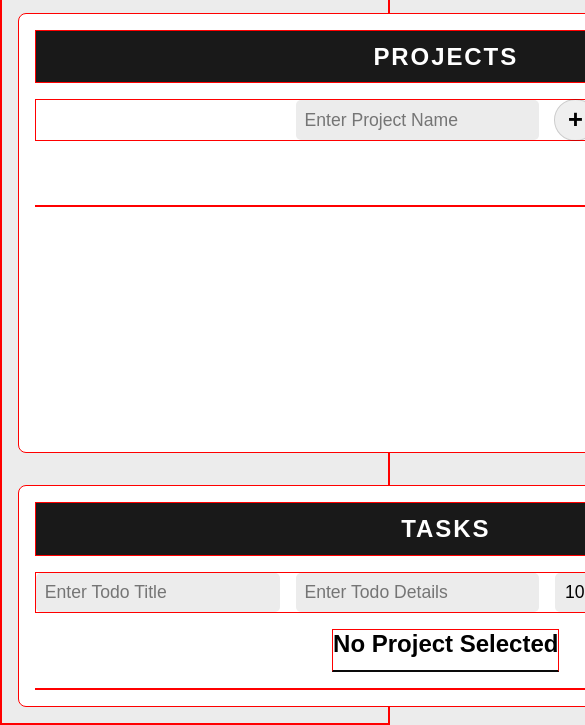
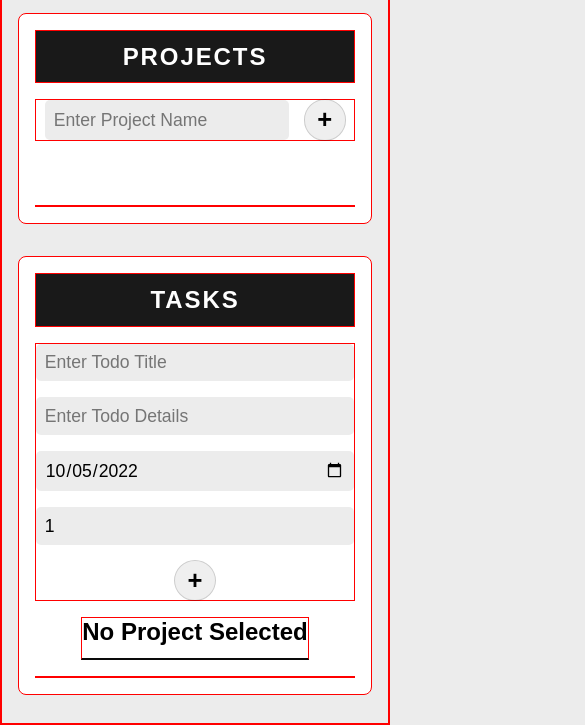
Before and after one commit to sleepyadi/todo-list, a website built with webpack: page src/template.html in a window 390 px wide. Shown: the part 121-846 px from the top of the page, 585 px wide, since content can reach past the window. Built offline with nearby package versions, Linux system fonts and the light colour scheme.

Commit message:
Fix mobile layout breaking

```diff
--- a/src/styles/main.css
+++ b/src/styles/main.css
@@ -35,11 +35,8 @@ body {
 @media only screen and (max-width: 600px) {
   body {
     min-height: 100vh;
-    display: grid;
-    grid-template-columns: repeat(3, auto);
-    grid-template-areas: "header"
-                         "sidebar"
-                         "main";
+    display: flex;
+    flex-direction: column;
   }
 }
 
@@ -210,11 +207,25 @@ main {
   gap: 1rem;
 }
 
+
+
 .btn.add-todo-btn {
   padding: 0.2em 0.5em;
   font-size: 1.6rem;
   font-weight: bold;
 }
+
+@media only screen and (max-width: 800px) {
+  .todo-input-container {
+    display: flex;
+    flex-direction: column;
+  }
+
+  .btn.add-todo-btn {
+    align-self: center;
+  }
+}
+
 
 .selected-project-title {
   width: fit-content;
@@ -229,13 +240,14 @@ main {
   row-gap: 1.5rem;
 }
 
+
 .todo {
   background-color: #ececec;
   border-radius: 5px;
   box-shadow: 3px 3px 5px #888888;
   display: flex;
   flex-direction: row;
-  gap: 2rem;
+  gap: 1rem;
   padding: 1.2em 1em;
   align-items: center;
 }
```
Also changed, not shown: dist/8d317290131028fe10cf.svg (deleted), dist/bde675c38d54979f589e.svg (deleted), dist/bundle.js, dist/de601bffcc65620d7328.svg (deleted), dist/index.html, dist/runtime.js.
